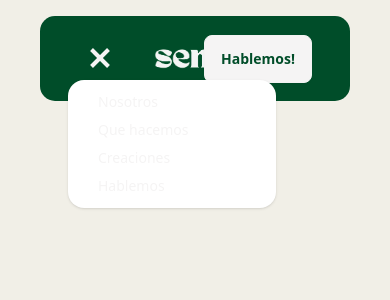
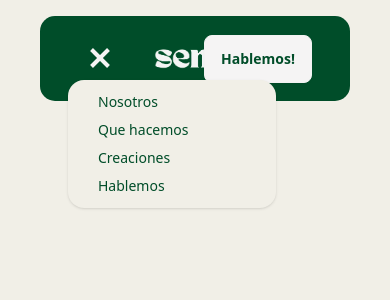
Before and after one commit to ivolevy/senzu-react, a React (Vite) app: page / in a window 390 px wide. Both pictures are taken after a click on the button 100 px from the left and 58 px from the top of the page. Shown: the top 300 px of the page. Built offline with nearby package versions, Linux system fonts and the light colour scheme.

Commit message:
responsive nav updates

```diff
--- a/src/assets/comps/Nav.jsx
+++ b/src/assets/comps/Nav.jsx
@@ -21,7 +21,7 @@
           {menuOpen && (
             <ul
               tabIndex={0}
-              className="menu menu-sm dropdown-content bg-base-100 rounded-box z-[1] mt-3 w-52 p-2 shadow"
+              className="menu menu-sm dropdown-content bg-szBeige text-szGreen rounded-box z-[1] mt-3 w-52 p-2 shadow"
             >
               <li><a href="#">Nosotros</a></li>
               <li><a href="#">Que hacemos</a></li>
```
